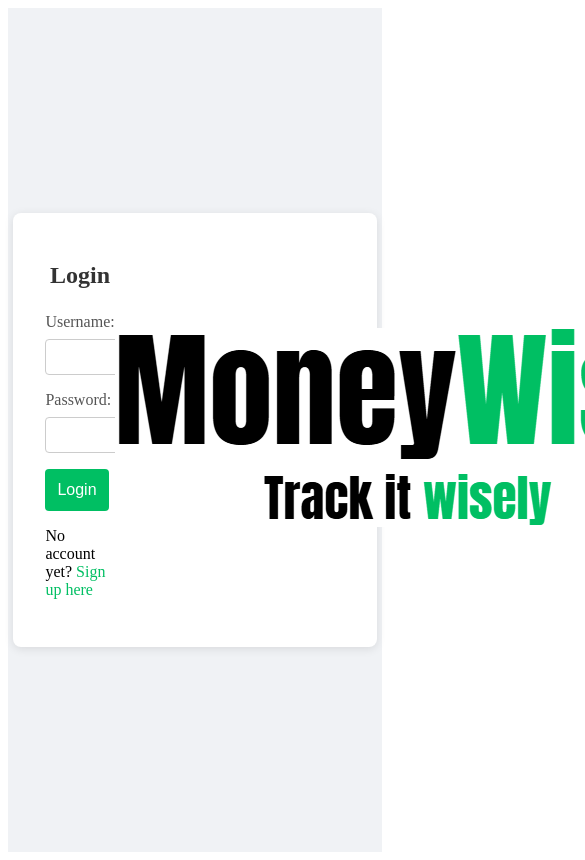
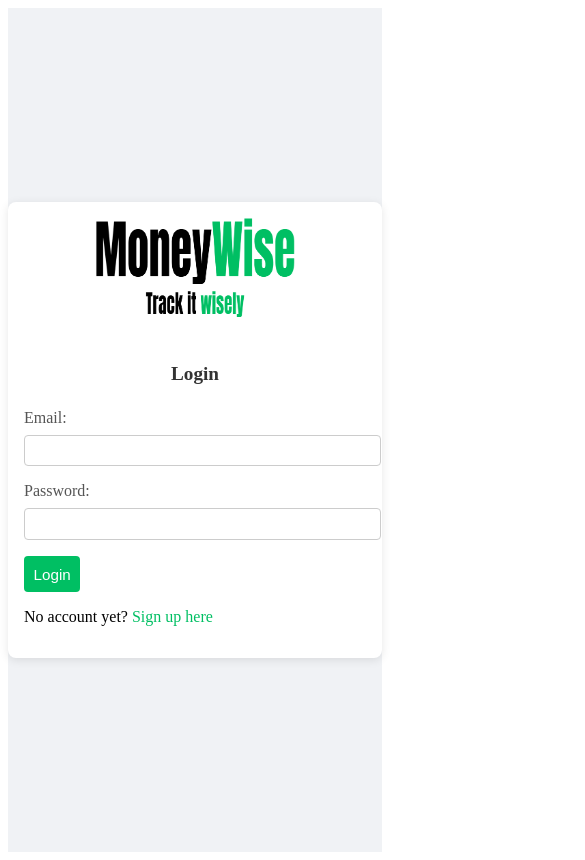
Before and after one commit to chippee08/MoneyWise, a Vue app in the folder MoneyWise/: page / in a window 390 px wide. Shown: the top 860 px of the page, 585 px wide, since content can reach past the window. Built offline with nearby package versions, Linux system fonts and the light colour scheme.

Commit message:
Update login.vue and created register page
Updated the login page where it now has a responsive design. Created a register.vue file. No design for it yet.

```diff
--- a/MoneyWise/src/pages/login.vue
+++ b/MoneyWise/src/pages/login.vue
@@ -5,8 +5,8 @@
                 <div class="inputs">
                     <h1 class="title">Login</h1>
                     <div class="input-group">
-                        <label for="username" class="label">Username:</label>
-                        <input type="text" id="username" class="input" />
+                        <label for="email" class="label">Email:</label>
+                        <input type="email" id="email" class="input" />
                     </div>
                     <div class="input-group">
                         <label for="password" class="label">Password:</label>
@@ -15,6 +15,8 @@
                     <button type="submit" class="button">Login</button>
                     <p>No account yet? <a href="#" class="register">Sign up here</a></p>
                 </div>
+                <!-- Vertical divider -->
+                <div class="divider"></div>
                 <div class="logo">
                     <img src="../assets/MoneyWise-v2.png" alt="MoneyWise Logo" class="w-32 h-32 mx-auto my-4" />
                 </div>
@@ -24,7 +26,6 @@
 </template>
 
 <script lang="ts" setup>
-
 </script>
 
 <style lang="scss" scoped>
@@ -35,6 +36,7 @@
     height: 100vh;
     background-color: #f0f2f5;
 }
+
 .container {
     background: white;
     padding: 2rem;
@@ -42,28 +44,33 @@
     box-shadow: 0 2px 10px rgba(0, 0, 0, 0.1);
     width: 80%;
     height: auto;
+}
 
-}
 .title {
     text-align: center;
     margin-bottom: 1.5rem;
     font-size: 1.5rem;
     color: #333;
 }
+
 .form {
     display: flex;
     justify-content: space-around;
     align-items: center;
+    /* Add gap for spacing */
+    gap: 2rem;
 }
 
 .input-group {
     margin-bottom: 1rem;
 }
+
 .label {
     display: block;
     margin-bottom: 0.5rem;
     color: #555;
 }
+
 .input {
     width: 100%;
     padding: 0.5rem;
@@ -71,6 +78,7 @@
     border-radius: 4px;
     font-size: 1rem;
 }
+
 .button {
     padding: 0.75rem;
     background-color: #00bf63;
@@ -81,6 +89,7 @@
     cursor: pointer;
     transition: background-color 0.3s ease;
 }
+
 .button:hover {
     background-color: #000000;
 }
@@ -90,4 +99,54 @@
     text-decoration: none;
 }
 
+.divider {
+    width: 3px;
+    height: 500px;
+    background-color: #d9d9d9;
+    margin: 0 2rem;
+    border-radius: 1px;
+}
+
+.logo {
+    display: flex;
+    flex-direction: column;
+    align-items: center;
+}
+
+@media (max-width: 768px) {
+    .container {
+        width: 98%;
+        padding: 1rem;
+    }
+    .form {
+        flex-direction: column;
+        gap: 1rem;
+        align-items: stretch;
+    }
+    /* Move logo to top on mobile */
+    .logo {
+        order: -1; /* Move logo to the top */
+        margin-bottom: 1rem;
+        margin-top: 0;
+        align-items: center;
+    }
+    .logo img {
+        width: 200px !important;
+        height: 100px !important;
+    }
+    .divider {
+        display: none;
+    }
+    .title {
+        font-size: 1.2rem;
+    }
+    .input {
+        font-size: 0.95rem;
+        padding: 0.4rem;
+    }
+    .button {
+        font-size: 0.95rem;
+        padding: 0.6rem;
+    }
+}
 </style>
```
Also changed, not shown: MoneyWise/src/pages/register.vue (added, +13 -0 lines).
